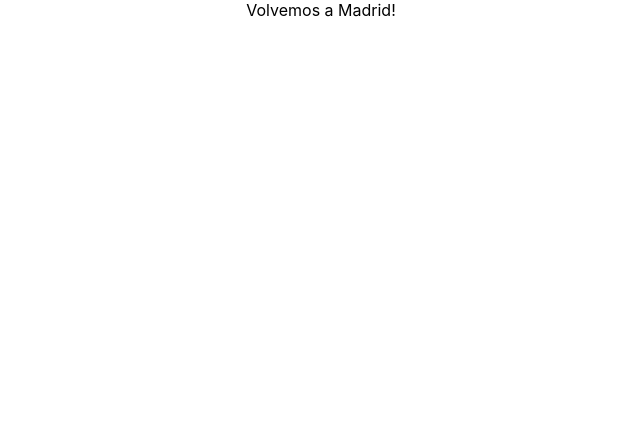
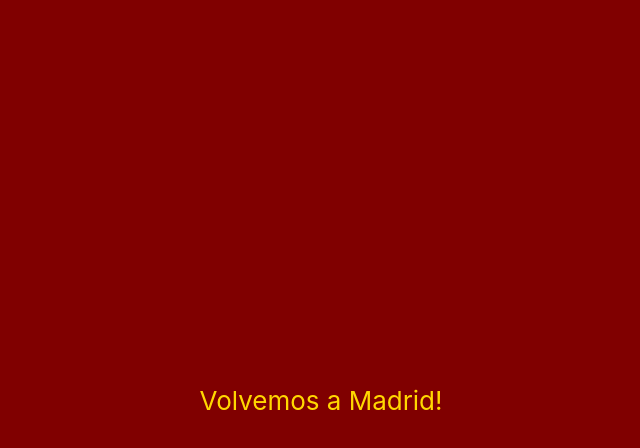
Before and after one commit to melxincognito/lista-de-tareas, a React (Create React App) app: page / in a window 1280 px wide. Shown: the top 448 px of the page, without its empty margins (319-959 px from the left). Built offline with nearby package versions, Linux system fonts and the light colour scheme.

Commit message:
volvemos

```diff
--- a/src/App.css
+++ b/src/App.css
@@ -14,14 +14,14 @@
 }
 
 .App-header {
-  background-color: #282c34;
+  background-color: maroon;
   min-height: 100vh;
   display: flex;
   flex-direction: column;
   align-items: center;
   justify-content: center;
   font-size: calc(10px + 2vmin);
-  color: white;
+  color: gold;
 }
 
 .App-link {
--- a/src/App.js
+++ b/src/App.js
@@ -3,7 +3,8 @@
 function App() {
   return (
     <div className="App">
-      <header>Volvemos a Madrid!</header>
+      <header className='App-header'>Volvemos a Madrid!</header>
+      <div> </div>
 
     </div>
   );
```
